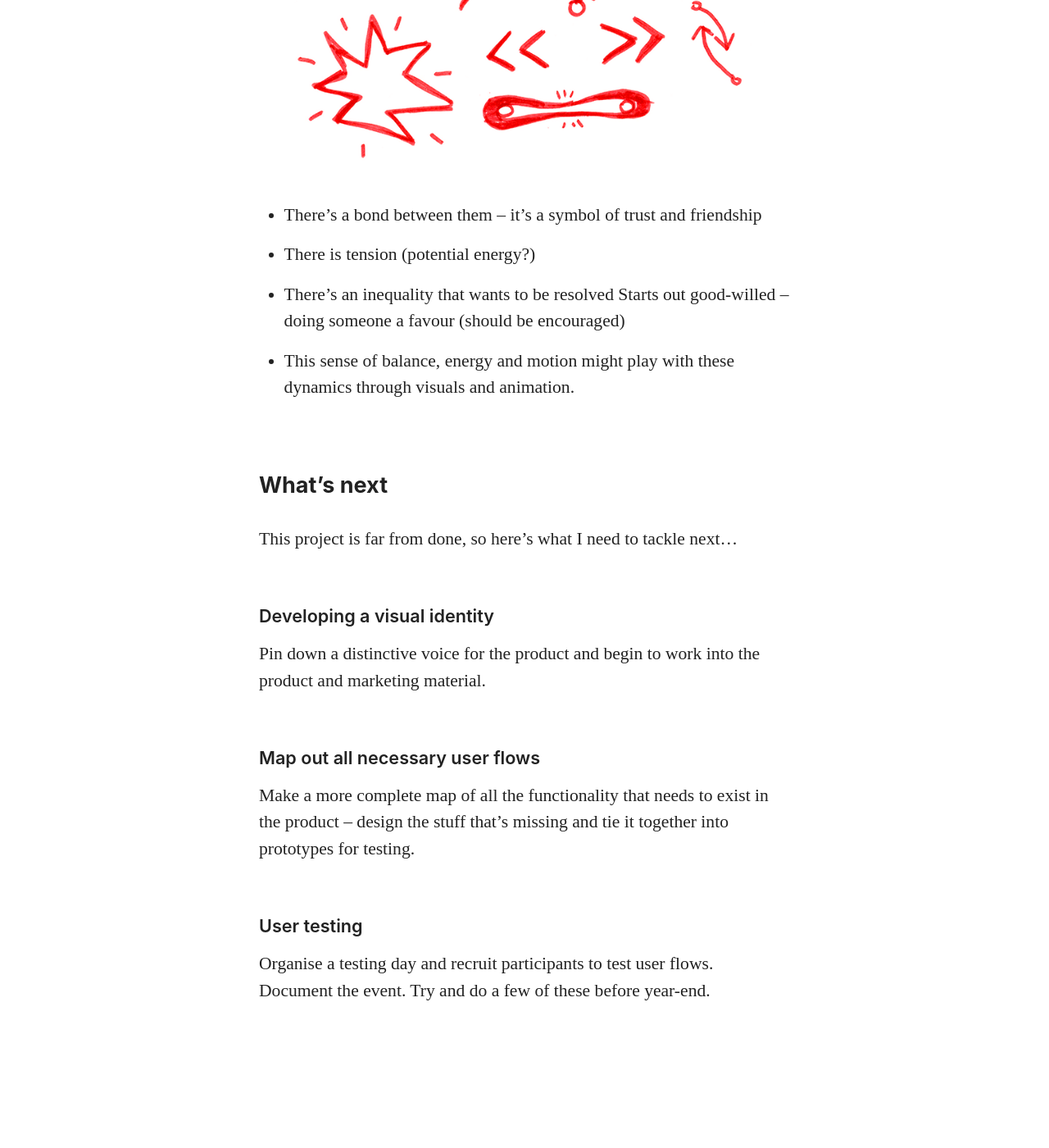
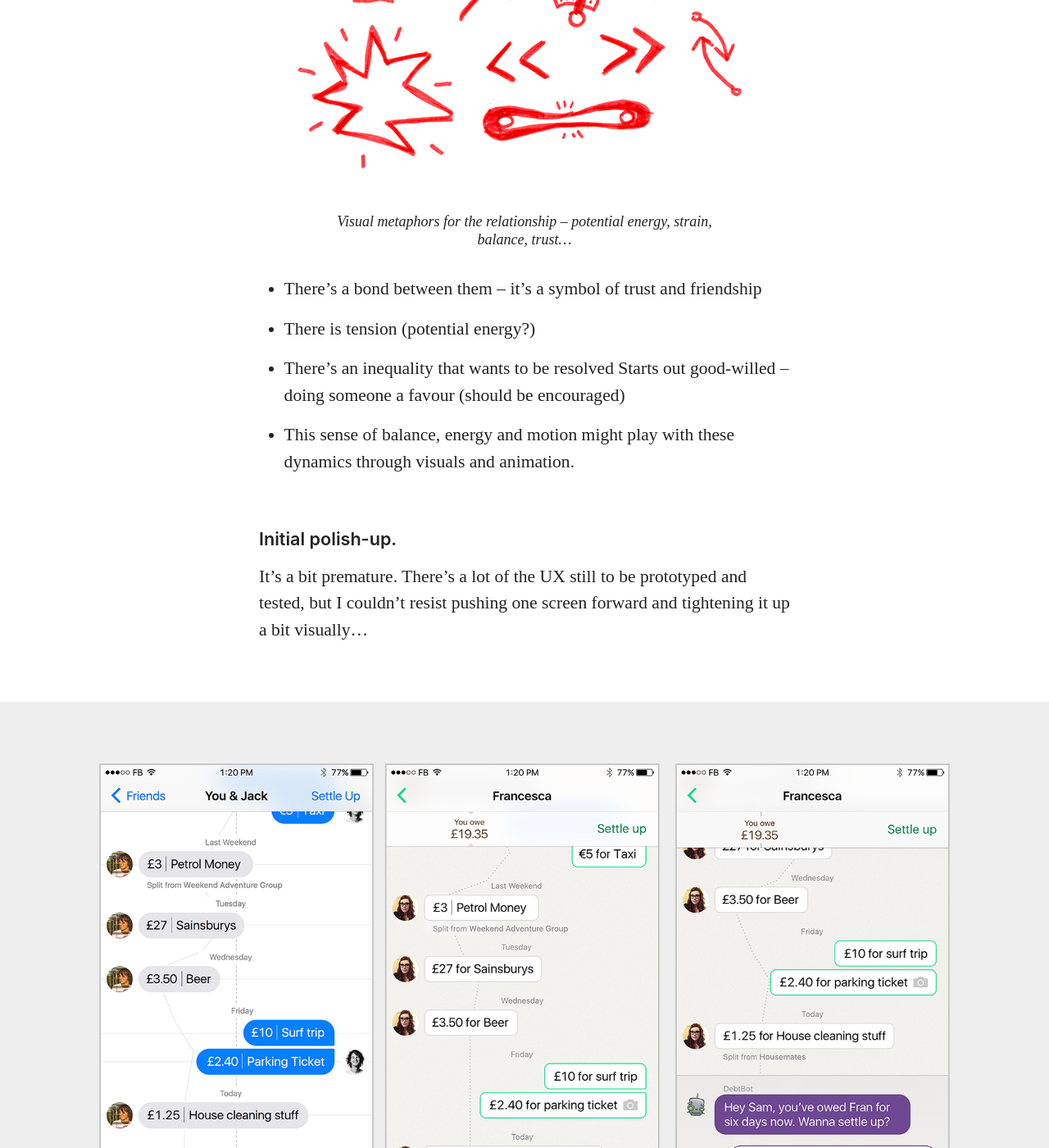
Before and after one commit to samstephenson/samstephenson.github.io, a Jekyll site: the page built from work/_posts/2016-01-22-MoneyApp.md, in a window 1280 px wide and 1400 px high, scrolled down 10672 px. Shown: the whole window at 82% size. Built offline with Jekyll 4.4.1, drawn with Linux system fonts in a browser that asks for light colours; nearby versions of some CDN libraries; some of the changed text lies outside the part shown.

Commit message:
More copy changes

```diff
--- a/index.html
+++ b/index.html
@@ -5,8 +5,8 @@
 ---
 
   <section>
-  <H1>Hey. I'm Sam, a design student at Falmouth University</H1>
-  <p>Seeking new adventures with digital design teams in London or San Francisco, starting summer 2016.</p>
+  <H1>Hey. I'm Sam, a digital designer at Falmouth University</H1>
+  <p>Seeking new adventures with design teams in London or San Francisco, starting summer 2016.</p>
 
   <p>More info <a href="/about.html">here.</a></p>
 </section>
--- a/work/_posts/2016-01-22-MoneyApp.md
+++ b/work/_posts/2016-01-22-MoneyApp.md
@@ -21,12 +21,11 @@
 - Empower a person to take responsibility for a bill or payment without worry – knowing they’ll be reimbursed quickly and fully.
 - Remember: we’re sharing money among friends, not legally binding client invoices. Using the product should be a quick, friendly gesture. An expression of trust. Definitely not a chore!
 
+<div>
+<img alt="Money app user survey" src="/images/money-app/user-research@2x.jpg" class="full">
+</div>
 
 ## User research
-
-<div>
-<img alt="Money app user survey" src="/images/money-app/user-research.jpg" class="full">
-</div>
 
 ### Initial survey
 To better understand the problem, I put out a survey among 100 or so fellow students, staff and tutors — asking for their stories, issues and experiences of borrowing money or splitting payments among friends.
@@ -66,6 +65,10 @@
 I then mapped out the personas’ individual tasks – all the steps they’d take to solve their problem and how the app would fit into that. This all helped pin down the range of functions the product would need to fulfil and gave a guide for the information architecture.
 
 ## Sketching
+
+<section>
+<img alt="sketches" src="/images/money-app/sketches.jpg" class="full">
+</section>
 
 ### Messaging pattern
 For a few reasons, I settled on a messaging style architecture for the product:
@@ -118,14 +121,22 @@
 
 ![money-owed dynamics](/images/money-app/doodles-web.png)
 
+##### Visual metaphors for the relationship – potential energy, strain, balance, trust…
+
 - There’s a bond between them – it’s a symbol of trust and friendship
 - There is tension (potential energy?)
 - There’s an inequality that wants to be resolved Starts out good-willed – doing someone a favour (should be encouraged)
 - This sense of balance, energy and motion might play with these dynamics through visuals and animation.
 
+### Initial polish-up.
 
+It's a bit premature. There's a lot of the UX still to be prototyped and tested, but I couldn't resist pushing one screen forward and tightening it up a bit visually…
 
-## What's next
+<section style="background:#ececec">
+<img class="full" alt="money app visual development" src="/images/money-app/polish-progression.png">
+</section>
+
+## What's next?
 This project is far from done, so here's what I need to tackle next…
 
 ### Developing a visual identity
@@ -135,4 +146,4 @@
 Make a more complete map of all the functionality that needs to exist in the product – design the stuff that's missing and tie it together into prototypes for testing.
 
 ### User testing
-Organise a testing day and recruit participants to test user flows. Document the event. Try and do a few of these before year-end.
+Organise a testing day and recruit participants to test user flows. Document the event. Get a few rounds of this in before end of term.
```
Also changed, not shown: about.md (+1 -1 lines), work/_posts/2016-01-17-Amber-Business.md (+2 -0 lines), work/_posts/2016-01-18-Jack-Beck.md (+2 -0 lines), images/money-app/polish-progression.png (added), 13 other files.
